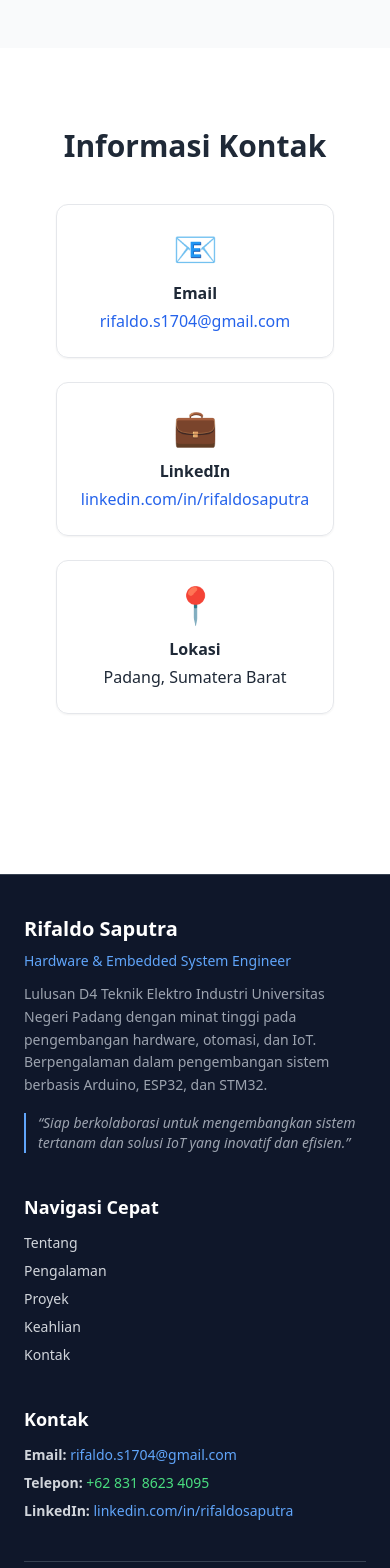
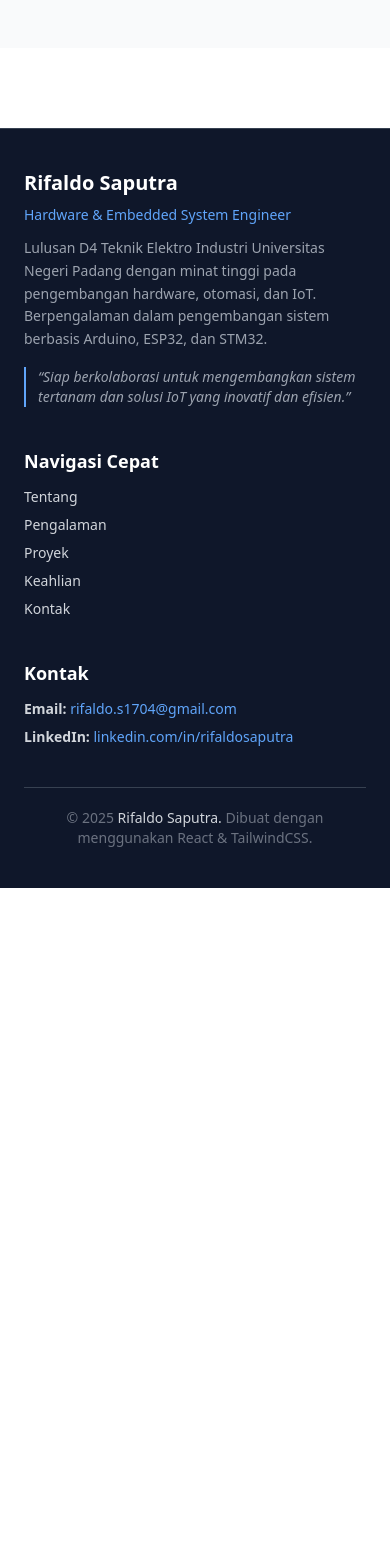
Before and after one commit to aldo1725/Rifaldo-portfolio, a React (Vite) app: page / in a window 390 px wide. Shown: the part 9740-11308 px from the top of the page. After the commit the page ends 10628 px from the top, so only its background shows below. Built offline with nearby package versions, Linux system fonts and the light colour scheme.

Commit message:
hapus contact

```diff
--- a/src/App.jsx
+++ b/src/App.jsx
@@ -7,7 +7,6 @@ import Experience from "./pages/Experience";
 import Projects from "./pages/Projects";
 import Achievements from "./pages/Achievements";
 import Skills from "./pages/Skills";
-import Contact from "./pages/Contact";
 import Footer from "./components/Footer";
 
 export default function App() {
@@ -22,7 +21,6 @@ export default function App() {
         <Projects />
         <Achievements />
         <Skills />
-        <Contact />
       </main>
       <Footer />
     </div>
--- a/src/components/Footer.jsx
+++ b/src/components/Footer.jsx
@@ -73,17 +73,6 @@ export default function Footer() {
               </a>
             </li>
             <li>
-              <strong>Telepon:</strong>{" "}
-              <a
-                href="https://wa.me/6283186234095"
-                target="_blank"
-                rel="noopener noreferrer"
-                className="text-green-400 hover:underline"
-              >
-                +62 831 8623 4095
-              </a>
-            </li>
-            <li>
               <strong>LinkedIn:</strong>{" "}
               <a
                 href="https://linkedin.com/in/rifaldosaputra"
@@ -105,8 +94,9 @@ export default function Footer() {
         transition={{ duration: 0.8 }}
         className="text-center text-gray-500 text-sm mt-10 border-t border-gray-700 pt-5"
       >
-        © {new Date().getFullYear()} <span className="text-gray-300 font-medium">Rifaldo Saputra.</span>{" "}
-        Dibuat dengan ❤️ menggunakan React & TailwindCSS.
+        © {new Date().getFullYear()}{" "}
+        <span className="text-gray-300 font-medium">Rifaldo Saputra.</span>{" "}
+        Dibuat dengan menggunakan React & TailwindCSS.
       </motion.div>
     </footer>
   );
--- a/src/components/Navbar.jsx
+++ b/src/components/Navbar.jsx
@@ -13,7 +13,6 @@ export default function Navbar() {
           <li><a href="#projects" className="hover:text-brand">Projects</a></li>
           <li><a href="#Achievements" className="hover:text-brand">Achievements</a></li>
           <li><a href="#Skills" className="hover:text-brand">Skills</a></li>
-          <li><a href="#contact" className="hover:text-brand">Contact</a></li>
         </ul>
         <a href="#contact" className="btn btn-primary md:inline-block">Hire Me</a>
       </nav>
--- a/src/pages/Contact.jsx
+++ /dev/null
@@ -1,56 +0,0 @@
-import React from "react";
-
-export default function Contact() {
-  const contacts = [
-    {
-      icon: "📧",
-      title: "Email",
-      value: "rifaldo.s1704@gmail.com",
-      link: "mailto:rifaldo.s1704@gmail.com",
-    },
-    {
-      icon: "💼",
-      title: "LinkedIn",
-      value: "linkedin.com/in/rifaldosaputra",
-      link: "https://linkedin.com/in/rifaldosaputra",
-    },
-    {
-      icon: "📍",
-      title: "Lokasi",
-      value: "Padang, Sumatera Barat",
-    },
-  ];
-
-  return (
-    <section id="contact" className="py-20 bg-white">
-      <div className="max-w-5xl mx-auto px-6 text-center">
-        <h2 className="text-3xl font-bold mb-10">Informasi Kontak</h2>
-
-        {/* Grid horizontal untuk 3 item */}
-        <div className="grid md:grid-cols-3 gap-6 justify-center">
-          {contacts.map((item, index) => (
-            <div
-              key={index}
-              className="flex flex-col items-center text-center p-6 rounded-xl border shadow-sm hover:shadow-md transition"
-            >
-              <div className="text-4xl mb-3">{item.icon}</div>
-              <h3 className="font-semibold mb-1">{item.title}</h3>
-              {item.link ? (
-                <a
-                  href={item.link}
-                  target="_blank"
-                  rel="noopener noreferrer"
-                  className="text-blue-600 hover:underline break-words"
-                >
-                  {item.value}
-                </a>
-              ) : (
-                <p>{item.value}</p>
-              )}
-            </div>
-          ))}
-        </div>
-      </div>
-    </section>
-  );
-}
```
